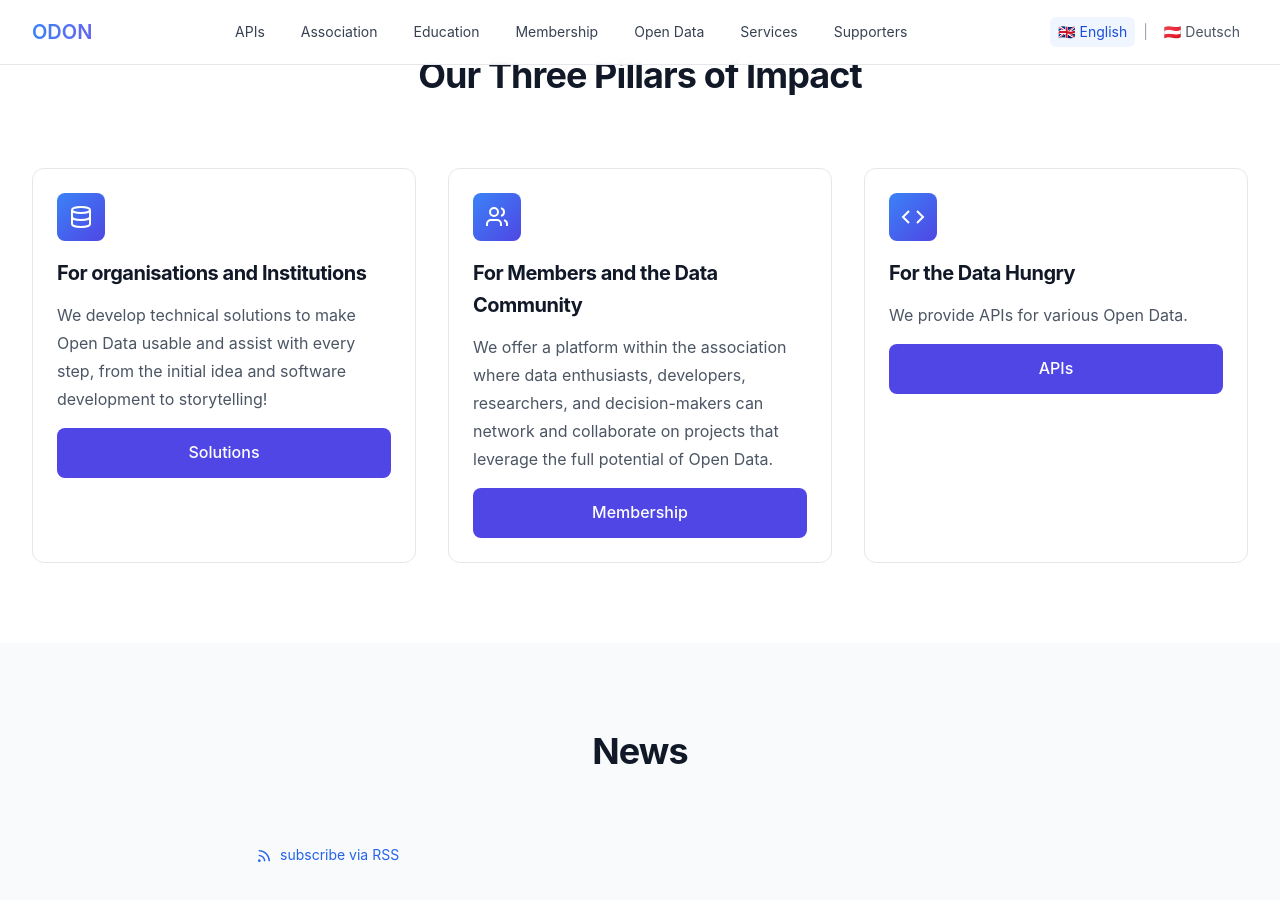
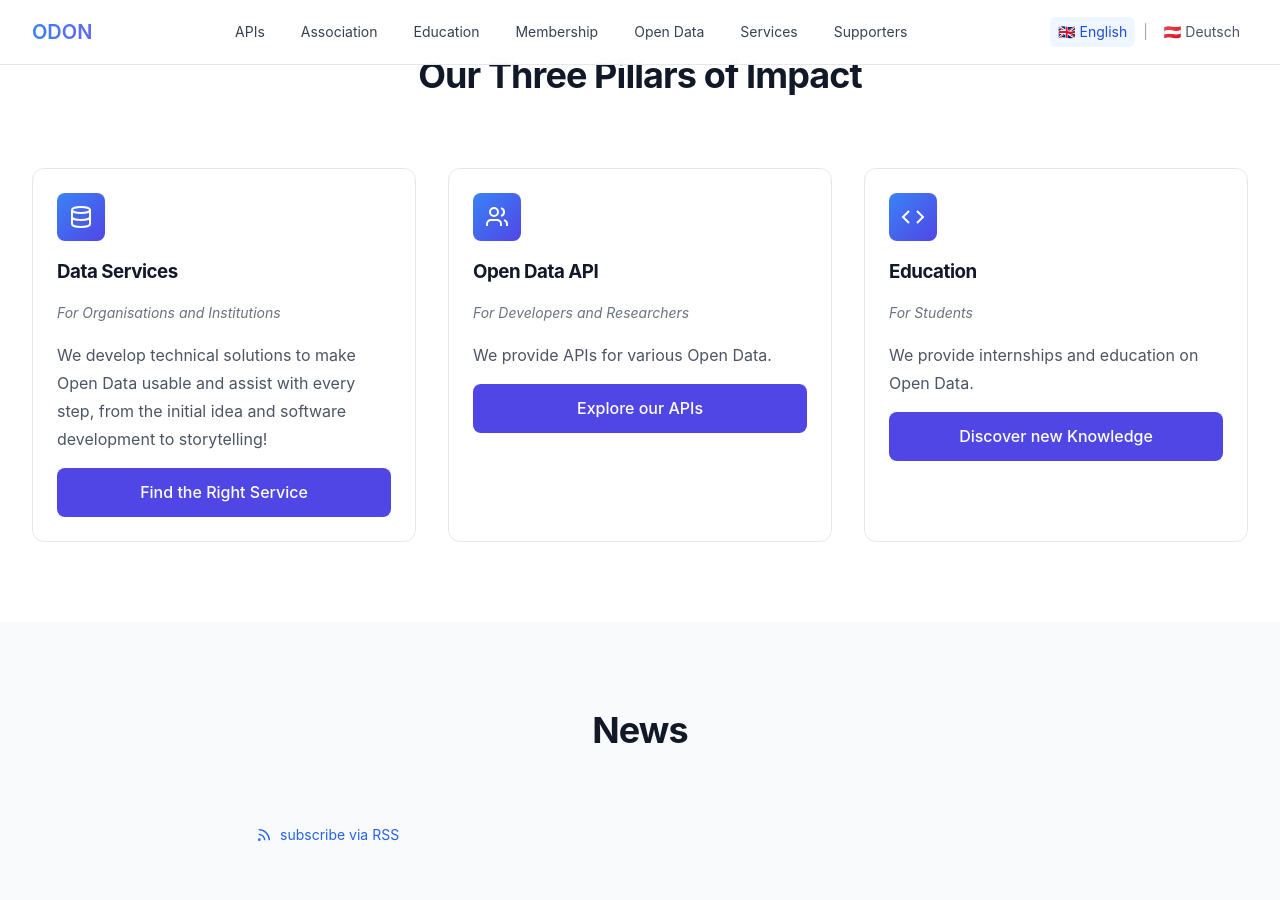
Before and after one commit to verein-odon/verein-odon.github.io, a Jekyll site: the page built from docs/en/index.md, in a window 1280 px wide and 900 px high, scrolled down 851 px. Built offline with Jekyll 4.4.1, drawn with Linux system fonts in a browser that asks for light colours.

Commit message:
Refactoring index (en) and services (en) page

```diff
--- a/docs/_data/heros.yaml
+++ b/docs/_data/heros.yaml
@@ -92,7 +92,7 @@ opendata:
     hero-title: "Offene Daten"
     image_src: "/assets/images/heros/open-data.svg"
     alt_text: "Open data from table to application"
-solutions:
+services:
   en:
     hero-title: "Technical Solutions for Impactful Data"
     hero-subtitle: "We help organizations and institutions unlock the potential of Open Data. From cost-effective standard API infrastructure to custom data storytelling and integration, we provide the tools to make your data work for you."
--- a/docs/en/index.md
+++ b/docs/en/index.md
@@ -22,10 +22,11 @@ show_excerpts: true
                     <path d="M3 5v14c0 1.66 4 3 9 3s9-1.34 9-3V5"></path>
                 </svg>
                 </div>
-                <h3 class="card-title">For organisations and Institutions</h3>
+                <h3>Data Services</h3>
+                <p class="membership-subtitle">For Organisations and Institutions</p>
                 <p class="card-text">We develop technical solutions to make Open Data usable and assist with every step, from the initial idea and software development to storytelling!
                 </p>
-                <a href="/en/solutions.md" class="btn btn-primary btn-full" style="background-color: var(--color-indigo);">Solutions</a>
+                <a href="/en/services" class="btn btn-primary btn-full" style="background-color: var(--color-indigo);">Find the Right Service</a>
             </div>
             <div class="card">
                 <div class="card-icon">
@@ -36,10 +37,11 @@ show_excerpts: true
                     <path d="M16 3.13a4 4 0 0 1 0 7.75"></path>
                 </svg>
                 </div>
-                <h3 class="card-title">For Members and the Data Community</h3>
-                <p class="card-text">We offer a platform within the association where data enthusiasts, developers, researchers, and decision-makers can network and collaborate on projects that leverage the full potential of Open Data.
+                <h3>Open Data API</h3>
+                <p class="membership-subtitle">For Developers and Researchers </p>
+                <p class="card-text">We provide APIs for various Open Data.
                 </p>
-                <a href="/en/membership.md" class="btn btn-primary btn-full" style="background-color: var(--color-indigo);">Membership</a>
+                <a href="/en/apis" class="btn btn-primary btn-full" style="background-color: var(--color-indigo);">Explore our APIs</a>
             </div>
             <div class="card">
                 <div class="card-icon">
@@ -48,9 +50,10 @@ show_excerpts: true
                     <polyline points="8 6 2 12 8 18"></polyline>
                 </svg>
                 </div>
-                <h3 class="card-title">For the Data Hungry</h3>
-                <p class="card-text">We provide APIs for various Open Data.</p>
-                <a href="/en/api.md" class="btn btn-primary btn-full" style="background-color: var(--color-indigo);">APIs</a>
+                <h3>Education</h3>
+                <p class="membership-subtitle">For Students</p>
+                <p class="card-text">We provide internships and education on Open Data.</p>
+                <a href="/en/education" class="btn btn-primary btn-full" style="background-color: var(--color-indigo);">Discover new Knowledge</a>
             </div>
         </div>
     </div>
```
Also changed, not shown: docs/en/services.md (renamed from docs/en/solutions.md, +1 -1 lines).
